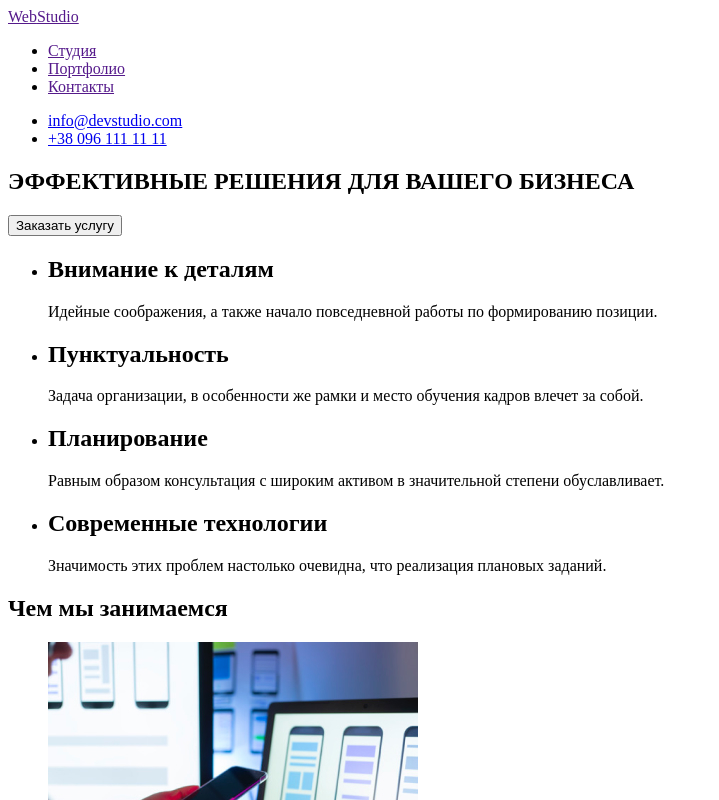
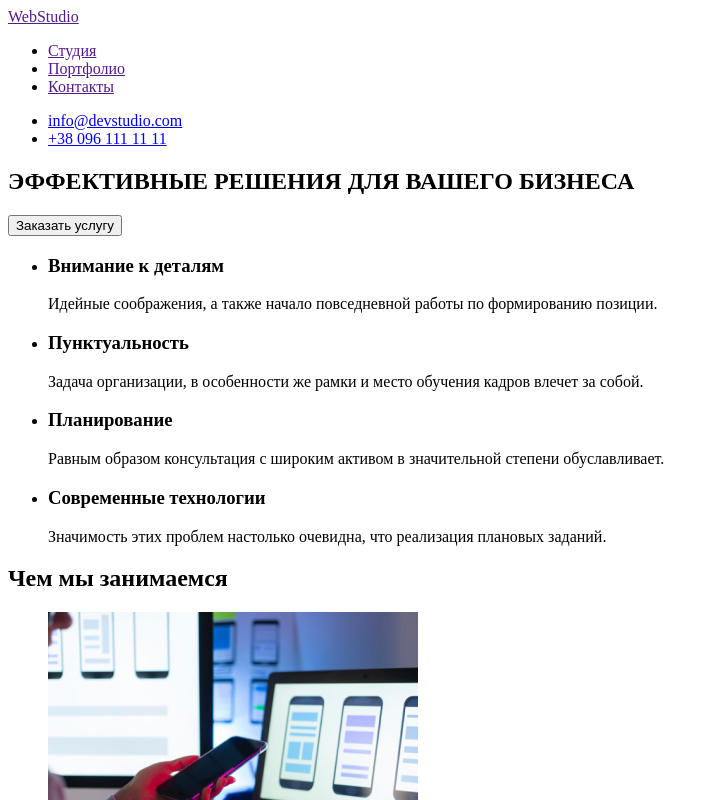
Before and after one commit to maryna-gol/goit_murkup_hw_01, a plain HTML site: page index.html in a window 1280 px wide. Shown: the top 800 px of the page, without its empty margins (0-719 px from the left). Drawn offline with Linux system fonts and the light colour scheme.

Commit message:
Update index.html

```diff
--- a/index.html
+++ b/index.html
@@ -42,25 +42,25 @@
             <h2 hidden>Преимущества</h2>
             <ul>
                 <li>
-                    <h2>Внимание к деталям</h2>
+                    <h3>Внимание к деталям</h3>
                     <p>
                         Идейные соображения, а также начало повседневной работы по формированию позиции.
                     </p>
                 </li>
                 <li>
-                    <h2>Пунктуальность</h2>
+                    <h3>Пунктуальность</h3>
                     <p>
                         Задача организации, в особенности же рамки и место обучения кадров влечет за собой.
                     </p>
                 </li>
                 <li>
-                    <h2>Планирование</h2>
+                    <h3>Планирование</h3>
                     <p>
                         Равным образом консультация с широким активом в значительной степени обуславливает.
                     </p>
                 </li>
                 <li>
-                    <h2>Современные технологии</h2>
+                    <h3>Современные технологии</h3>
                     <p>
                         Значимость этих проблем настолько очевидна, что реализация плановых заданий.
                     </p>
@@ -117,7 +117,7 @@
         <address>
             <ul>
                 <li>
-                    <a>г. Киев, пр-т Леси Украинки, 26</a>
+                    <a href="">г. Киев, пр-т Леси Украинки, 26</a>
                 </li>
                 <li>
                     <a href="mailto:info@devstudio.com">info@devstudio.com</a>
```
